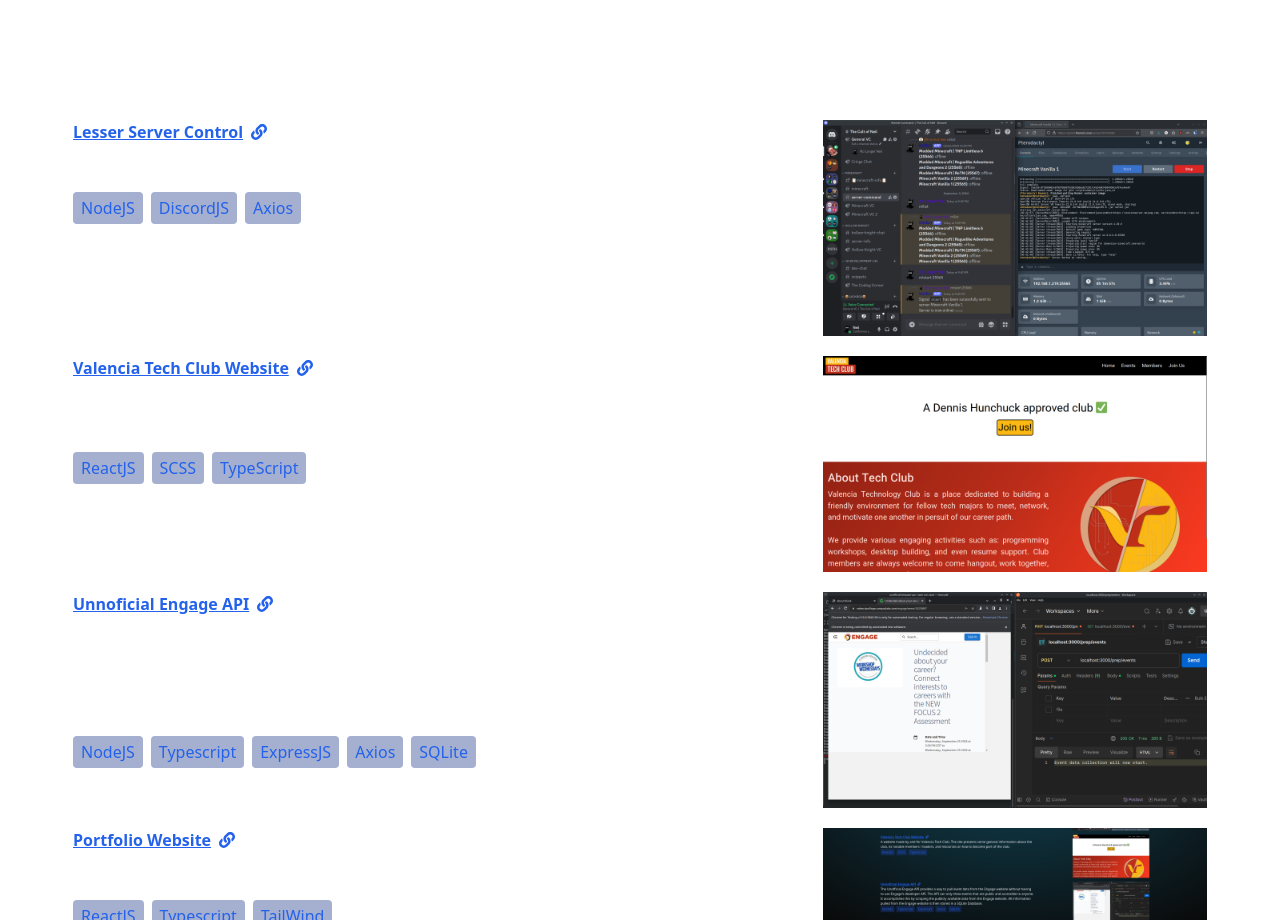
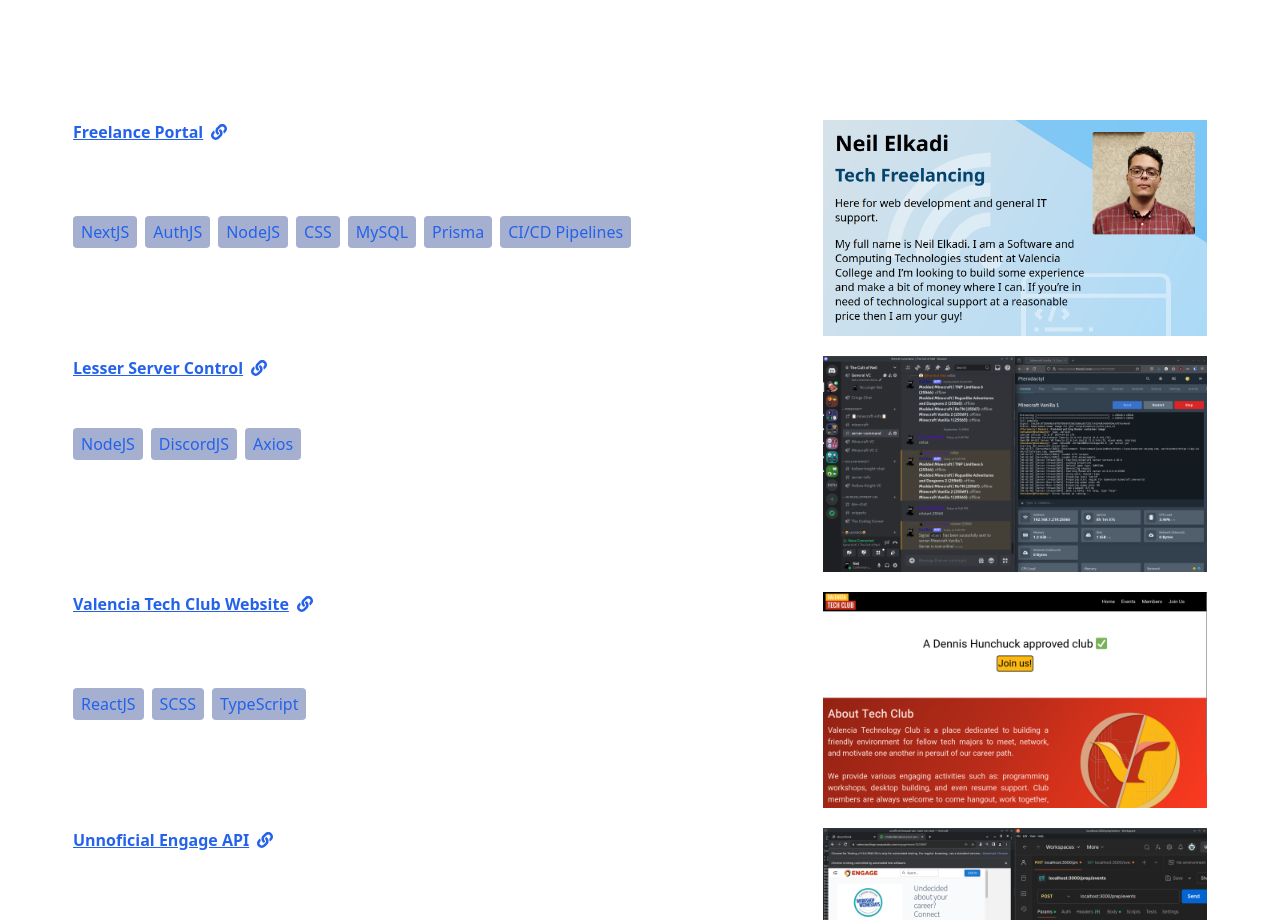
Before and after one commit to Neil925/neil-elkadi, a React (Create React App) app: page / in a window 1280 px wide. Shown: the part 1860-2780 px from the top of the page. Built offline with nearby package versions, Linux system fonts and the light colour scheme.

Commit message:
Project added

```diff
--- a/src/constants/index.js
+++ b/src/constants/index.js
@@ -1,88 +1,143 @@
-import profile from '../resources/media/Profile.jpg';
-import about from '../resources/media/About.jpg';
+import profile from "../resources/media/Profile.jpg";
+import about from "../resources/media/About.jpg";
 
-import neilBot from '../resources/projects/NeilBot.png';
-import valenciaWeb from '../resources/projects/ValenciaTechClub.png';
-import engage from '../resources/projects/UnofficialEngageApi.png';
-import portfolioWebsite from '../resources/projects/Portfolio.png';
-import pills from '../resources/projects/CrazyPills.jpg'
+import neilBot from "../resources/projects/NeilBot.png";
+import valenciaWeb from "../resources/projects/ValenciaTechClub.png";
+import engage from "../resources/projects/UnofficialEngageApi.png";
+import portfolioWebsite from "../resources/projects/Portfolio.png";
+import pills from "../resources/projects/CrazyPills.jpg";
+import freelance from "../resources/projects/NeilFreelance.png";
 
 const constants = {
   profile: profile,
-  heroText: "Starting since High School, I've been on a nonstop journey of computer mastery. From basic web development, to full stack, to software development, and even server administration. I've continued to pick up skill after skill whether it be for hobbies, small communities, or work. I am confident that what may come, I will always be on a path of pursuit of knowledge and growth.",
+  heroText:
+    "Starting since High School, I've been on a nonstop journey of computer mastery. From basic web development, to full stack, to software development, and even server administration. I've continued to pick up skill after skill whether it be for hobbies, small communities, or work. I am confident that what may come, I will always be on a path of pursuit of knowledge and growth.",
   aboutPic: about,
   aboutText: [
     "I am a passionate developer who takes joy in creating solutions to many types of software problems. With a strong grasp on many programming languages as well as indepth knowledge of Linux Operating Systems and the cloud, I not only specialize in creating real-world applications but also in deployment, scailability, and maintenance. My experience has been building since I was a highschooler 2018 wherein I have had the chance to work on Ubuntu servers, cloud computing, a variety of web stacks, and more.",
     "I am highly motivated when working with others and very naturally fill my position whether as a someone looking to learn and improve or a as leader. If I am not programming, I am teaching and if I am not teaching, I am learning.",
-    "Web engineering may be my career, but technology is my hobby."
+    "Web engineering may be my career, but technology is my hobby.",
   ],
   experience: [
     {
       title: "Computer Science Tutor",
       place: "Valencia College",
       time: "August 2023 - Present",
-      skills: ["C", "Java", "C++", "JavaScript", "Microsoft Office Suite", "Teaching"],
-      description: "As a tutor, I assist students with various programming courses, leveraging my experience to help with both familiar and unfamiliar subjects. Common areas of assistance include introductory programming, C, Java, advanced courses, C#, scripting languages, computer networking, and Microsoft Office applications."
+      skills: [
+        "C",
+        "Java",
+        "C++",
+        "JavaScript",
+        "Microsoft Office Suite",
+        "Teaching",
+      ],
+      description:
+        "As a tutor, I assist students with various programming courses, leveraging my experience to help with both familiar and unfamiliar subjects. Common areas of assistance include introductory programming, C, Java, advanced courses, C#, scripting languages, computer networking, and Microsoft Office applications.",
     },
     {
       title: "Valencia Tech Club President",
       place: "Valencia College",
       time: "January 2023 - Present",
-      skills: ["Leadership", "Web Development", "Public Speaking", "Organizing"],
-      description: "Leading the Tech Club, I organize technology-related activities such as workshops, tech talks, showcases, and competitions. My role demands strong leadership, organizational skills, and technical proficiency to provide valuable experiences for club members."
+      skills: [
+        "Leadership",
+        "Web Development",
+        "Public Speaking",
+        "Organizing",
+      ],
+      description:
+        "Leading the Tech Club, I organize technology-related activities such as workshops, tech talks, showcases, and competitions. My role demands strong leadership, organizational skills, and technical proficiency to provide valuable experiences for club members.",
     },
     {
       title: "DevSecOps Administrator",
       place: "King's Playground",
       time: "July 2019 - January 2023",
-      skills: ["ASP.NET", "MySQL", "Ubuntu Server", "Nginx", "C# .NET", "SSH", "Shell/Bash"],
-      description: "At King's Playground, an online multiplayer gaming community, I developed and integrated custom software solutions to enhance game moderation, staff management, and gameplay. Starting as a community leader, I bridged the gap between development and leadership, contributing to the community's success."
+      skills: [
+        "ASP.NET",
+        "MySQL",
+        "Ubuntu Server",
+        "Nginx",
+        "C# .NET",
+        "SSH",
+        "Shell/Bash",
+      ],
+      description:
+        "At King's Playground, an online multiplayer gaming community, I developed and integrated custom software solutions to enhance game moderation, staff management, and gameplay. Starting as a community leader, I bridged the gap between development and leadership, contributing to the community's success.",
     },
     {
       title: "Web Developer",
       place: "Freelance",
       time: "September 2020 - May 2021",
-      skills: ["ReactJS", "ReactBootstrap", "JavaScript", "NodeJS", "Express", "Axios", "Firebase"],
-      description: "I began my web development journey in a small team, learning and collaborating on projects. We created websites for family and online groups using ReactJS and Bootstrap, managing projects through GitHub and integrating databases with Firebase."
+      skills: [
+        "ReactJS",
+        "ReactBootstrap",
+        "JavaScript",
+        "NodeJS",
+        "Express",
+        "Axios",
+        "Firebase",
+      ],
+      description:
+        "I began my web development journey in a small team, learning and collaborating on projects. We created websites for family and online groups using ReactJS and Bootstrap, managing projects through GitHub and integrating databases with Firebase.",
     },
   ],
   projects: [
+    {
+      title: "Freelance Portal",
+      technologies: [
+        "NextJS",
+        "AuthJS",
+        "NodeJS",
+        "CSS",
+        "MySQL",
+        "Prisma",
+        "CI/CD Pipelines",
+      ],
+      link: "https://github.com/Neil925/neil-freelance",
+      img: freelance,
+      description:
+        "A personal freelance site that acts as a landing page for the services that I can provide as well as a protal for the submission of freelance requests by users and management of those requests by admins (myself).",
+    },
     {
       title: "Lesser Server Control",
       technologies: ["NodeJS", "DiscordJS", "Axios"],
       link: "https://github.com/Neil925/LesserServerControl",
       img: neilBot,
-      description: "DiscordJS bot that integrates with the Pterodactyl Panel API to allow for limited access server management from a discord channel using message commands."
+      description:
+        "DiscordJS bot that integrates with the Pterodactyl Panel API to allow for limited access server management from a discord channel using message commands.",
     },
     {
       title: "Valencia Tech Club Website",
       technologies: ["ReactJS", "SCSS", "TypeScript"],
       link: "https://vtech.neilelkadi.com/",
       img: valenciaWeb,
-      description: "A website made by and for Valencia Tech Club. The site presents some general information about the club, its notable members / leaders, and resources on how to become part of the club."
+      description:
+        "A website made by and for Valencia Tech Club. The site presents some general information about the club, its notable members / leaders, and resources on how to become part of the club.",
     },
     {
       title: "Unnoficial Engage API",
       technologies: ["NodeJS", "Typescript", "ExpressJS", "Axios", "SQLite"],
       link: "https://github.com/Neil925/unofficial-engage-api",
       img: engage,
-      description: "The Unofficial Engage API provides a way to pull event data from the Engage website without having to use Engage's developer API. The API can only show events that are public and accessible to anyone. It accomplishes this by scraping the publicly available data from the Engage website. All information pulled from the Engage website is then stored in a SQLite Database."
+      description:
+        "The Unofficial Engage API provides a way to pull event data from the Engage website without having to use Engage's developer API. The API can only show events that are public and accessible to anyone. It accomplishes this by scraping the publicly available data from the Engage website. All information pulled from the Engage website is then stored in a SQLite Database.",
     },
     {
       title: "Portfolio Website",
       technologies: ["ReactJS", "Typescript", "TailWind"],
       link: "https://github.com/Neil925/neil-elkadi",
       img: portfolioWebsite,
-      description: "The very site you see before you. Get to know more about me and what I do through the work I've done on my website and the resources I have linked to it!"
+      description:
+        "The very site you see before you. Get to know more about me and what I do through the work I've done on my website and the resources I have linked to it!",
     },
     {
       title: "Crazy Pills",
       technologies: ["C#", ".NET", "Northwood API"],
       link: "https://github.com/Neil925/CrazyPills",
       img: pills,
-      description: "An SCP:SL plugin that allows for randomized and fun events to occur upon consumptions of the in-game item \"Pain Killers\"."
+      description:
+        'An SCP:SL plugin that allows for randomized and fun events to occur upon consumptions of the in-game item "Pain Killers".',
     },
-  ]
+  ],
 };
 
 export default constants;
```
Also changed, not shown: src/resources/projects/NeilFreelance.png (added).
